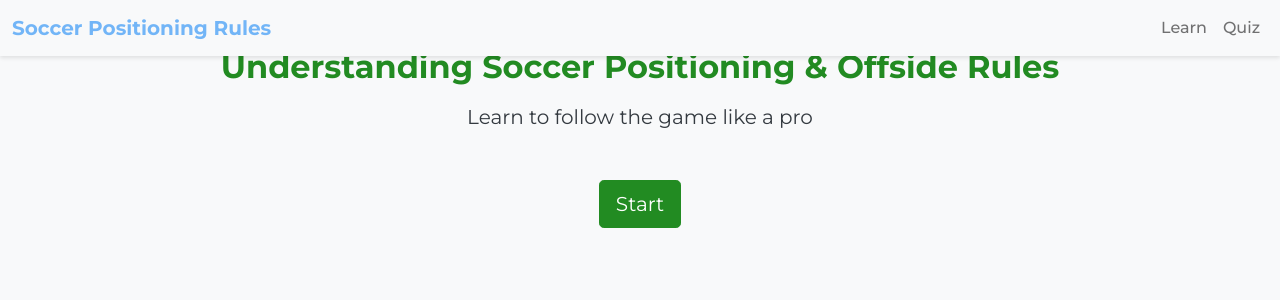
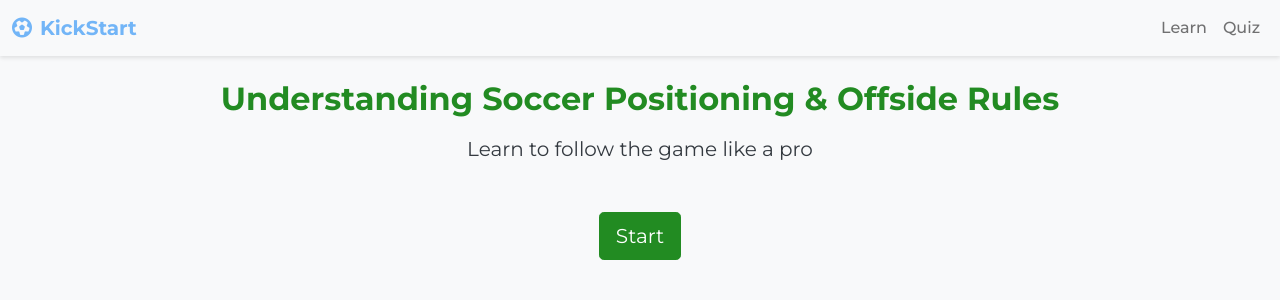
Before and after one commit to Colin-J-Emmanuel/uid_final_project, a Flask app: page / in a window 1280 px wide. Shown: the top 300 px of the page. Run offline with Flask 3, Linux system fonts and the light colour scheme; some libraries are stand-ins or nearby versions.

Commit message:
Improved the navbar styling and the overall content organization on the website

```diff
--- a/static/main.css
+++ b/static/main.css
@@ -207,3 +207,7 @@ body {
         margin-top: 1.5rem;
     }
 }
+
+.mt-6 {
+    margin-top: 5rem !important;
+}
--- a/templates/homepage.html
+++ b/templates/homepage.html
@@ -4,7 +4,7 @@
 
 
 <!-- Main content -->
-<div class="container text-center my-5">
+<div class="container text-center mt-6 mb-5">
     <h1 class="title">Understanding Soccer Positioning & Offside Rules</h1>
     <p class="lead">Learn to follow the game like a pro</p>
 </div>
--- a/templates/layout.html
+++ b/templates/layout.html
@@ -5,6 +5,7 @@
     <meta charset="utf-8">
     <meta name="viewport" content="width=device-width, initial-scale=1">
     <link rel="icon" href="data:,">
+    <link rel="stylesheet" href="https://cdnjs.cloudflare.com/ajax/libs/font-awesome/6.4.0/css/all.min.css">
 
     <!-- jQuery -->
     <script src="http://code.jquery.com/jquery-3.3.1.min.js"></script>
@@ -34,7 +35,10 @@
     <!-- Navbar with improved styling but keeping the original structure -->
     <nav class="navbar fixed-top navbar-expand-lg navbar-light bg-light">
       <div class="container-fluid">
-        <a class="navbar-brand font-brand" href="/" style="color: #72b5f7;">Soccer Positioning Rules</a>
+        <!-- <a class="navbar-brand font-brand" href="/" style="color: #72b5f7;"><i class="bi bi-dribbble me-2"></i>Soccer Positioning Rules</a> -->
+        <a class="navbar-brand font-brand" href="/" style="color: #72b5f7;">
+          <i class="fas fa-futbol me-2"></i>KickStart
+        </a>
 
         <ul class="navbar-nav ms-auto">
           <li class="nav-item">
```
